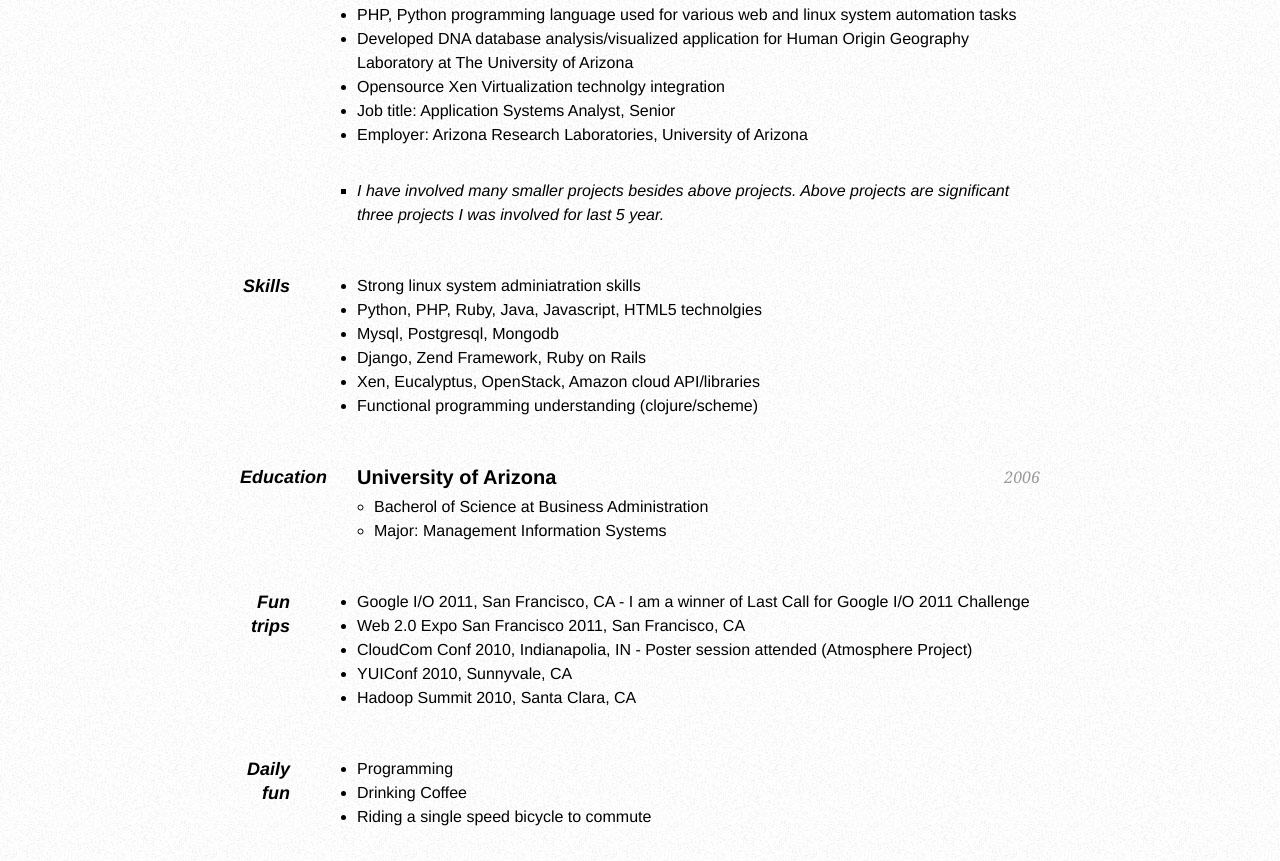
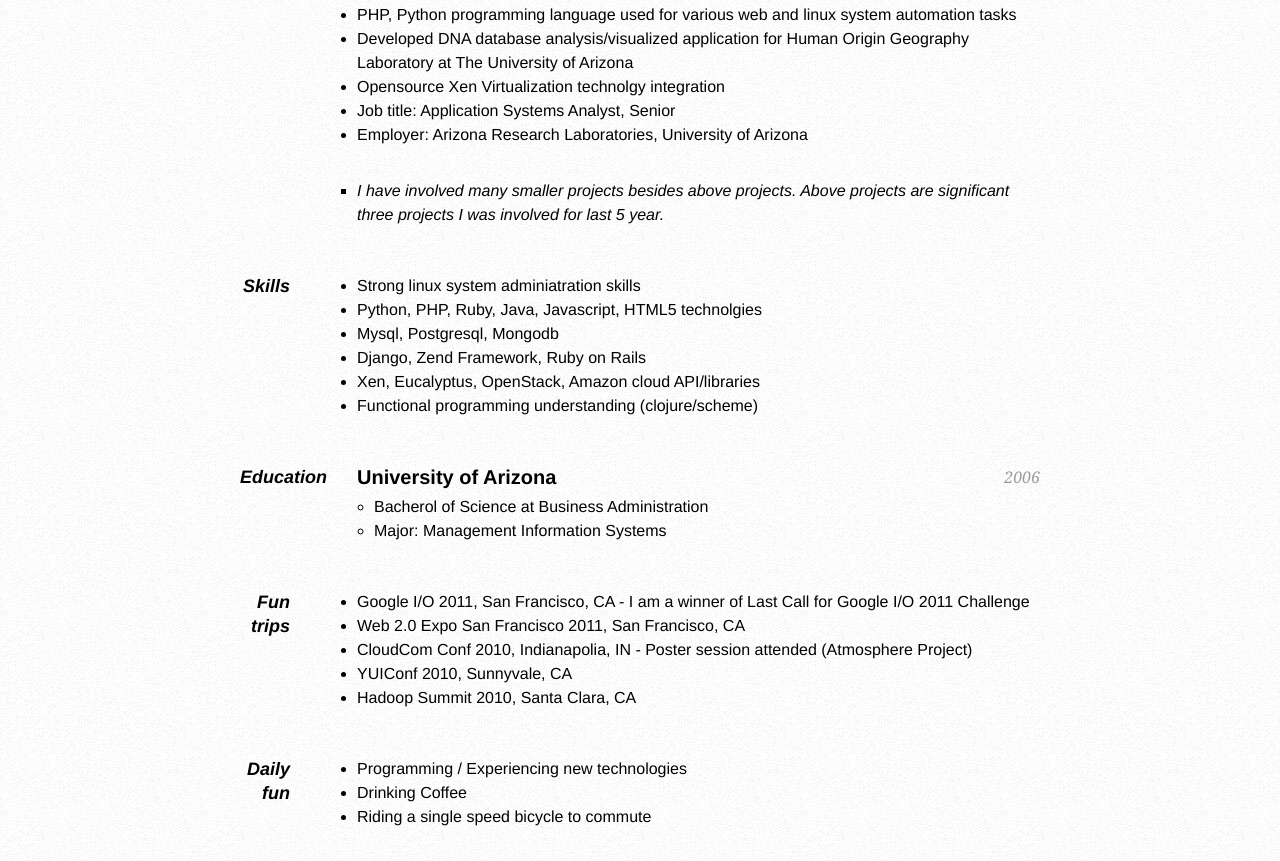
Before and after one commit to seungjin/seungjin.github.com, a plain HTML site: page resume/OnePageResume/index.html in a window 1280 px wide. Shown: the part 1072-1933 px from the top of the page. Drawn offline with Linux system fonts and the light colour scheme.

Commit message:
in progress

```diff
--- a/resume/OnePageResume/index.html
+++ b/resume/OnePageResume/index.html
@@ -137,7 +137,7 @@
       <dt>Daily fun</dt>
       <dd>
             <ul>
-            <li>Programming</li>
+            <li>Programming / Experiencing new technologies</li>
             <li>Drinking Coffee</li>
             <li>Riding a single speed bicycle to commute</li>
           </ul>
```
